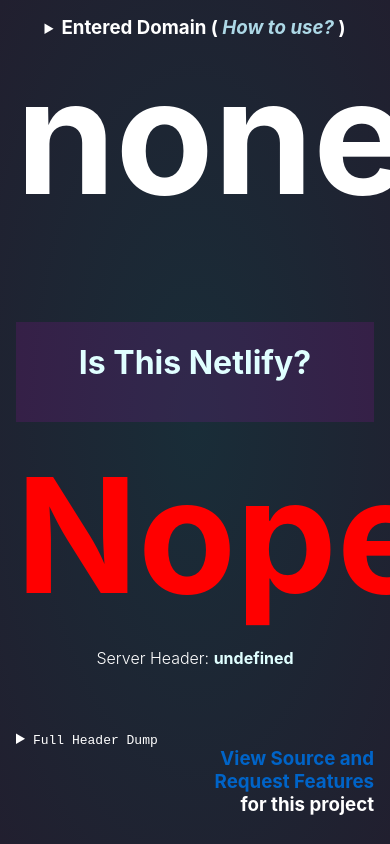
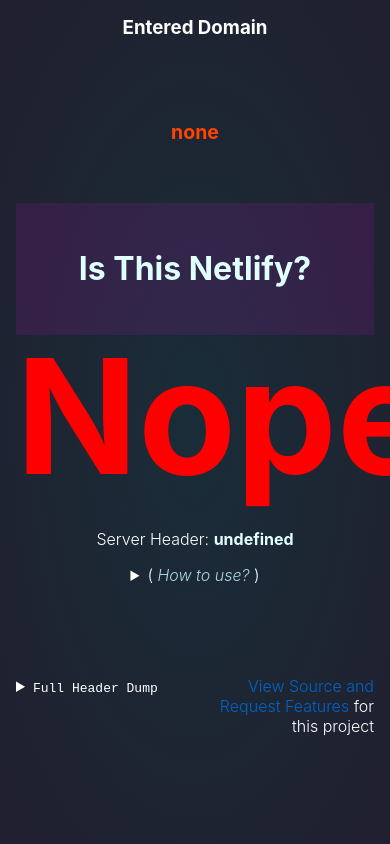
Before and after one commit to swyxio/is-this-netlify, a Svelte app: page / in a window 390 px wide. Shown: the top 844 px of the page. Built offline with nearby package versions, Linux system fonts and the light colour scheme.

Commit message:
mobile view

```diff
--- a/src/App.svelte
+++ b/src/App.svelte
@@ -24,6 +24,17 @@
     font-weight: bold;
     font-size: 10rem;
   }
+  .domaininput {
+    /* font-size: calc(30px + (100 - 30) * ((100vw - 300px) / (1600 - 300))); */
+    display: flex;
+    flex-direction: column;
+    height: 100%;
+    justify-content: center;
+    font-size: 5vw;
+    font-weight: bold;
+    color: orangered;
+    line-height: calc(1.3em + (1.5 - 1.2) * ((100vw - 300px) / (1600 - 300)));
+  }
   .success {
     color: green;
   }
@@ -39,20 +50,26 @@
     border-radius: 10px;
     padding: 10px;
     color: black;
+    overflow-x: scroll;
+    overflow-y: hidden;
+    /* white-space: nowrap; */
   }
   pre {
     background-color: lightgray;
     border-radius: 10px;
     padding: 10px;
     color: black;
+    overflow-x: scroll;
+    overflow-y: hidden;
+    max-width: 80vw;
   }
   main {
     display: grid;
     grid-template-columns: 1fr auto 1fr;
-    grid-template-rows: 1fr 100px 1fr 100px;
+    grid-template-rows: 1fr 100px 2fr 100px;
     grid-column-gap: 0px;
     grid-row-gap: 0px;
-    height: 100%;
+    height: 90vh;
   }
   main .header {
     text-align: center;
@@ -60,6 +77,11 @@
   }
   main .middle {
     text-align: center;
+    display: flex;
+    flex-direction: column;
+    height: 100%;
+    justify-content: center;
+    padding: 1rem;
     grid-area: 2 / 1 / 3 / 4;
     background-color: hsla(300, 100%, 50%, 0.1);
   }
@@ -82,27 +104,13 @@
 <main>
   <div class="header">
 
-    <details>
-      <summary>
-        <h3 style="display: inline">
-          Entered Domain (
-          <i style="color: lightblue">How to use?</i>
-          )
-        </h3>
-      </summary>
-      <blockquote>
-        Prepend any url with 'https://is-this.netlify.com', e.g.
-        <a href="https://is-this.netlify.com/barstoolsports.com/anything.html">
-          https://is-this.netlify.com/barstoolsports.com/anything.html
-        </a>
-        .
-      </blockquote>
-    </details>
+    <h3 style="display: inline">Entered Domain</h3>
 
-    <span class="bigtext domaininput"> {path || 'none'} </span>
+    <div class="domaininput"> {path || 'none'} </div>
   </div>
   <div class="middle">
     <h1>Is This Netlify?</h1>
+
   </div>
   <div class="status">
 
@@ -117,6 +125,20 @@
       <span class="serverheader"> {headers['server']} </span>
     </p>
 
+    <details>
+      <summary>
+        (
+        <i style="color: lightblue">How to use?</i>
+        )
+      </summary>
+      <blockquote>
+        Prepend any url with 'https://is-this.netlify.com', e.g.
+        <a href="https://is-this.netlify.com/barstoolsports.com/anything.html">
+          https://is-this.netlify.com/barstoolsports.com/anything.html
+        </a>
+      </blockquote>
+    </details>
+
   </div>
   <div class="footerLeft">
     <details>
@@ -129,11 +151,11 @@
   <div class="footerMid" />
   <div class="footerRight">
 
-    <h3>
+    <div>
       <a href="https://github.com/sw-yx/is-this-netlify">
         View Source and Request Features
       </a>
       for this project
-    </h3>
+    </div>
   </div>
 </main>
```
